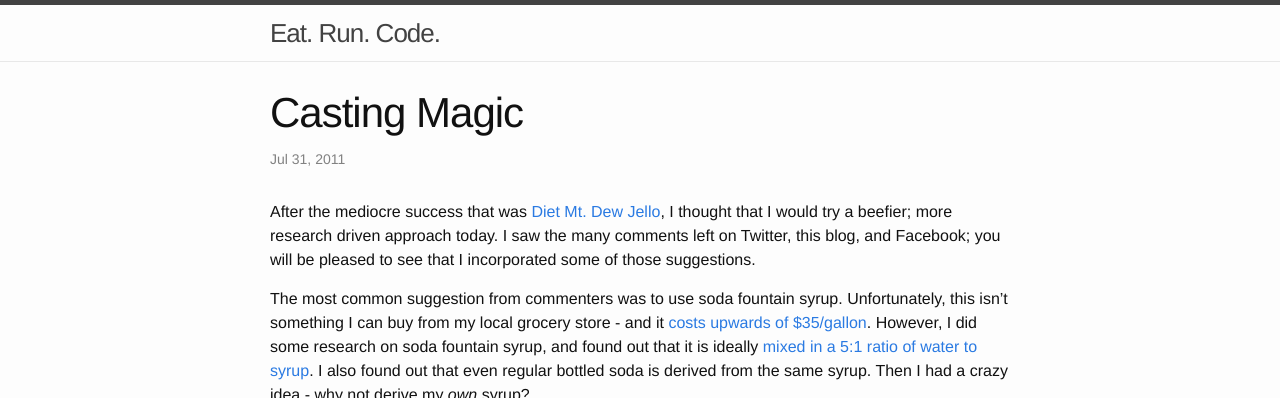
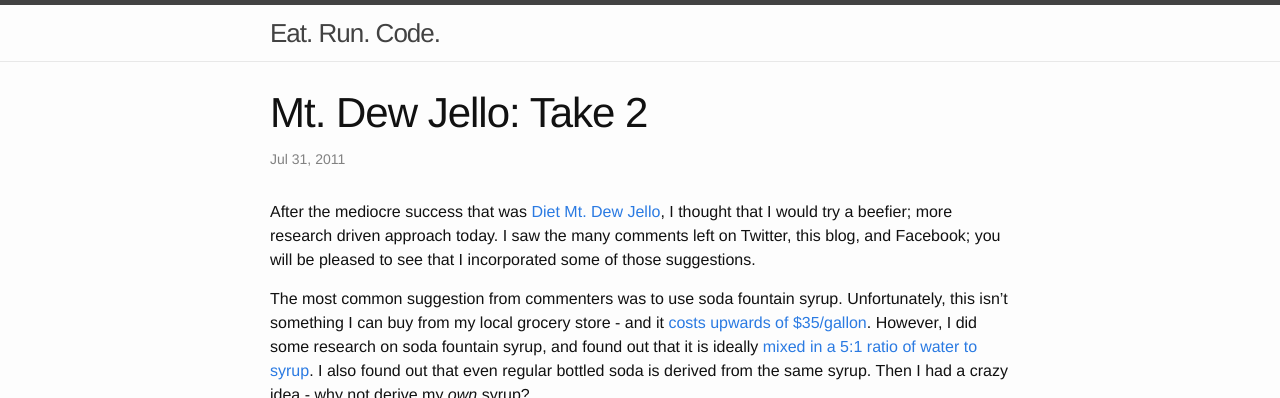
Before and after one commit to dchw/dchw.github.io, a Jekyll site: the page built from _posts/2011-07-27-Mt-Dew-Jello-Take-2.md, in a window 1280 px wide and 900 px high, cut to the strip 0-398 px from the top of the window. Built offline with Jekyll 4.4.1, drawn with Linux system fonts in a browser that asks for light colours.

Commit message:
Fix title and line breaks

```diff
--- a/_posts/2011-07-27-Mt-Dew-Jello-Take-2.md
+++ b/_posts/2011-07-27-Mt-Dew-Jello-Take-2.md
@@ -1,6 +1,6 @@
 ---
 layout: post
-title:  "Casting Magic"
+title:  "Mt. Dew Jello: Take 2"
 date:   2011-07-31 00:17:06 -0700
 categories: food
 ---
@@ -9,6 +9,7 @@ After the mediocre success that was [Diet Mt. Dew Jello](http://eatrunco.de/food
 The most common suggestion from commenters was to use soda fountain syrup. Unfortunately, this isn't something I can buy from my local grocery store - and it[ costs upwards of $35/gallon](http://www.sodabarsystem.com/index_Bag_In_Box_Syrups.htm). However, I did some research on soda fountain syrup, and found out that it is ideally [mixed in a 5:1 ratio of water to syrup](http://www.truetex.com/carbonation.htm). I also found out that even regular bottled soda is derived from the same syrup. Then I had a crazy idea - why not derive my _own_ syrup?
 
 [![image](http://2.bp.blogspot.com/-A071GDub92o/TjDPPVpNKRI/AAAAAAAAAec/17yScT5GOMs/s320/photo1.JPG)](http://2.bp.blogspot.com/-A071GDub92o/TjDPPVpNKRI/AAAAAAAAAec/17yScT5GOMs/s1600/photo1.JPG)
+
 <small>Making syrup. This felt like I was doing something wrong.<small>
 
 Calculator in hand, converting cups to fluid ounces, and using the 5:1 ratio, I found that 8 Fl. Oz. Syrup could be had from 40 Fl. Oz. Soda. I also found that deriving this syrup would take longer than I wanted, since I would have to keep it at a lower heat. In the end, I took 30 Oz. of soda to the desired volume; meaning that it was more like a .25:1 ratio in the final hot syrup product.
@@ -16,6 +17,7 @@ Calculator in hand, converting cups to fluid ounces, and using the 5:1 ratio, I
 The final product? Delicious. I think it could only get better if I used pure hot syrup. Here is my recipe:
 
 [![image](http://4.bp.blogspot.com/-qmqJXdMmQJY/TjDPO3U1mwI/AAAAAAAAAeY/FMiogxZlTAw/s200/photo.JPG)](http://4.bp.blogspot.com/-qmqJXdMmQJY/TjDPO3U1mwI/AAAAAAAAAeY/FMiogxZlTAw/s1600/photo.JPG)
+
 <small>Still kinda looks like . . . you know.<small>
 
 **Mt. Dew Jello**
```
